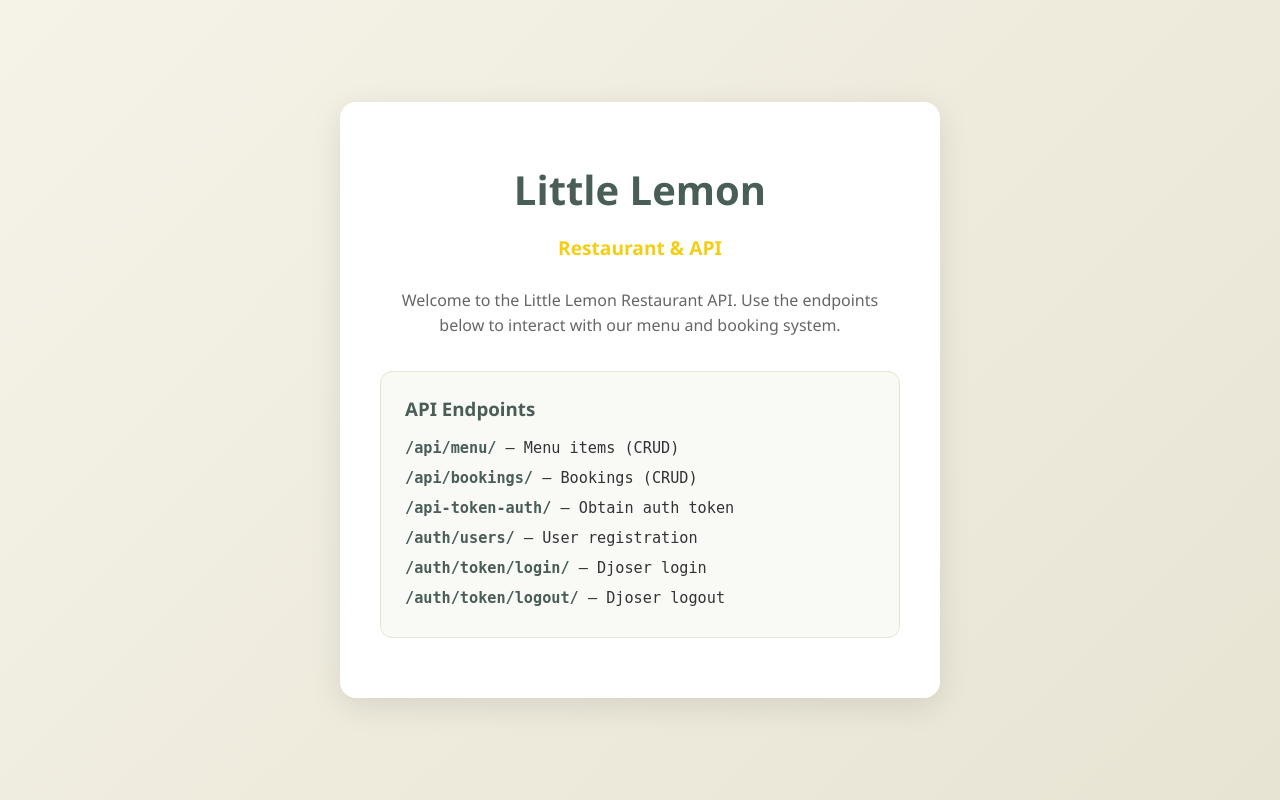
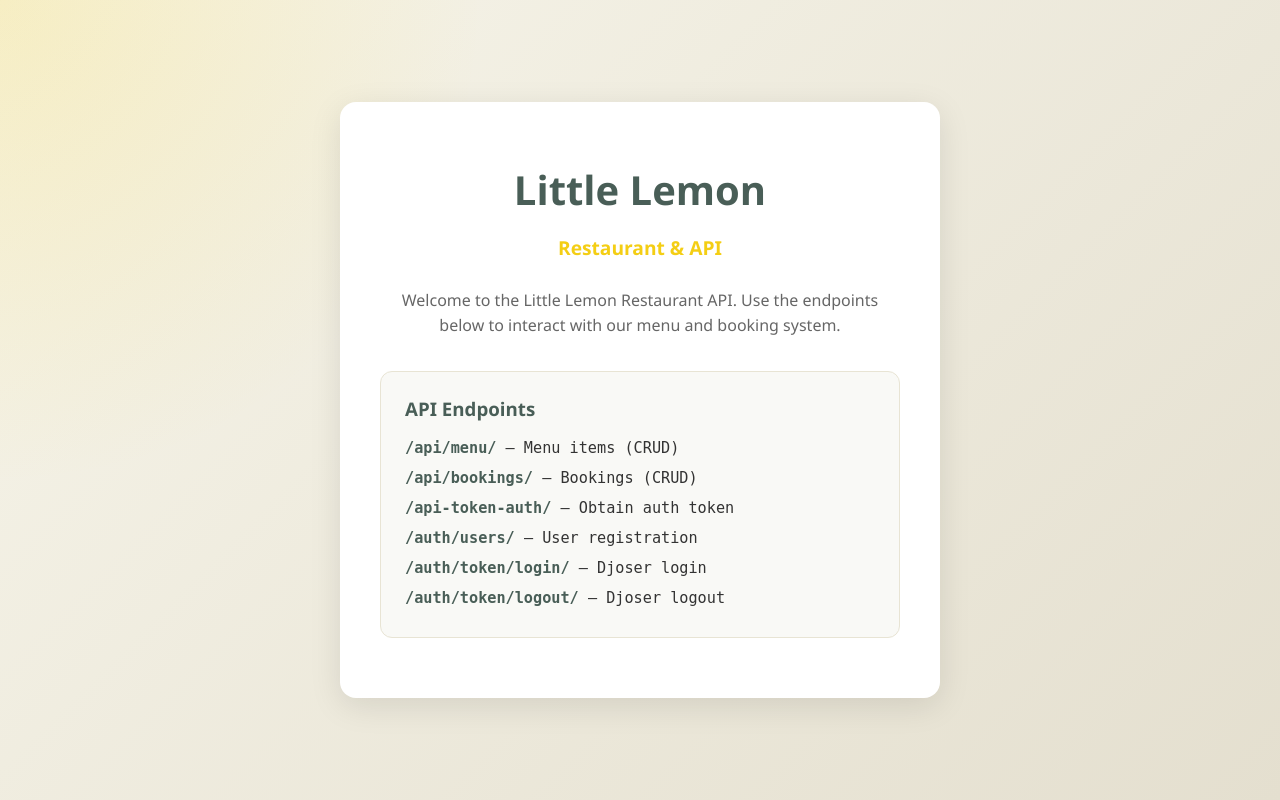
Before and after one commit to dhruvil-d/littlelemon-capstone, a Django app: page / in a window 1280 px wide. Run offline with Django 4.2, Linux system fonts and the light colour scheme.

Commit message:
Add subtle background variation

```diff
--- a/templates/index.html
+++ b/templates/index.html
@@ -8,7 +8,9 @@
         * { margin: 0; padding: 0; box-sizing: border-box; }
         body {
             font-family: 'Segoe UI', Tahoma, Geneva, Verdana, sans-serif;
-            background: linear-gradient(135deg, #f5f3e8 0%, #e8e4d4 100%);
+            background:
+                radial-gradient(circle at top left, rgba(244, 206, 20, 0.18), transparent 32%),
+                linear-gradient(135deg, #f7f5ea 0%, #e4dfcf 100%);
             min-height: 100vh;
             display: flex;
             align-items: center;
```
